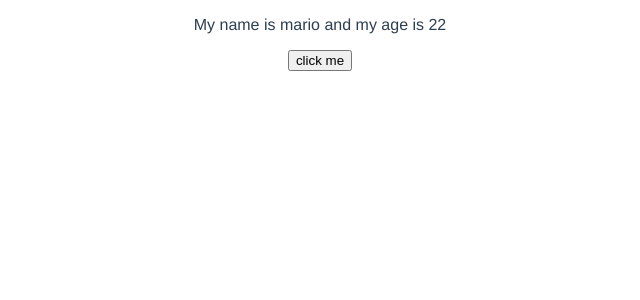
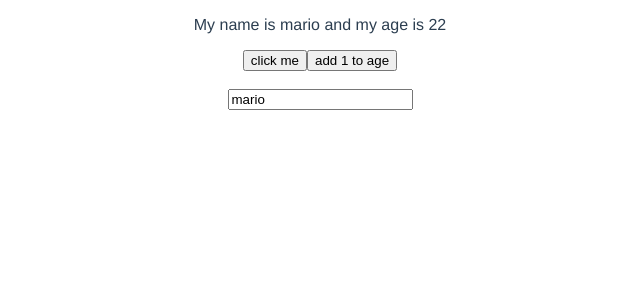
Before and after one commit to bhav380-2/vue3, a Vue app in the folder blog-app-vue3/: page / in a window 1280 px wide. Shown: the top 300 px of the page, without its empty margins (320-960 px from the left). Built offline with nearby package versions, Linux system fonts and the light colour scheme.

Commit message:
using refs for reactivity

```diff
--- a/blog-app-vue3/src/views/HomeView.vue
+++ b/blog-app-vue3/src/views/HomeView.vue
@@ -1,7 +1,11 @@
 <template>
   <div class="home">
-    <p ref="para"> My name is {{ name }} and my age is {{ 22 }}</p>
+    <p ref="para"> My name is {{ name }} and my age is {{ age}}</p>
     <button @click="handleClick"> click me</button>
+    <button @click="age++"> add 1 to age</button><br><br>
+
+    <input type="text" v-model="name">
+
   </div>
 </template>
 
@@ -14,16 +18,19 @@ export default {
   name: 'HomeView',
   setup(){
 
-    console.log('setup')
-    let name = 'mario';
-    let age = 30;
+    // console.log('setup')
+    const name = ref('mario');
+    const age = ref(22);
 
     const para = ref(null);
 
     const handleClick = ()=>{
-      console.log(para,para.value)
-      para.value.classList.add('test');
-      para.value.textContent= "hello, ninjas"
+      // console.log(para,para.value)
+      // para.value.classList.add('test');
+      // para.value.textContent= "hello, ninjas"
+      age.value= 23;
+      name.value='mariomario';
+
     }
 
 
```
